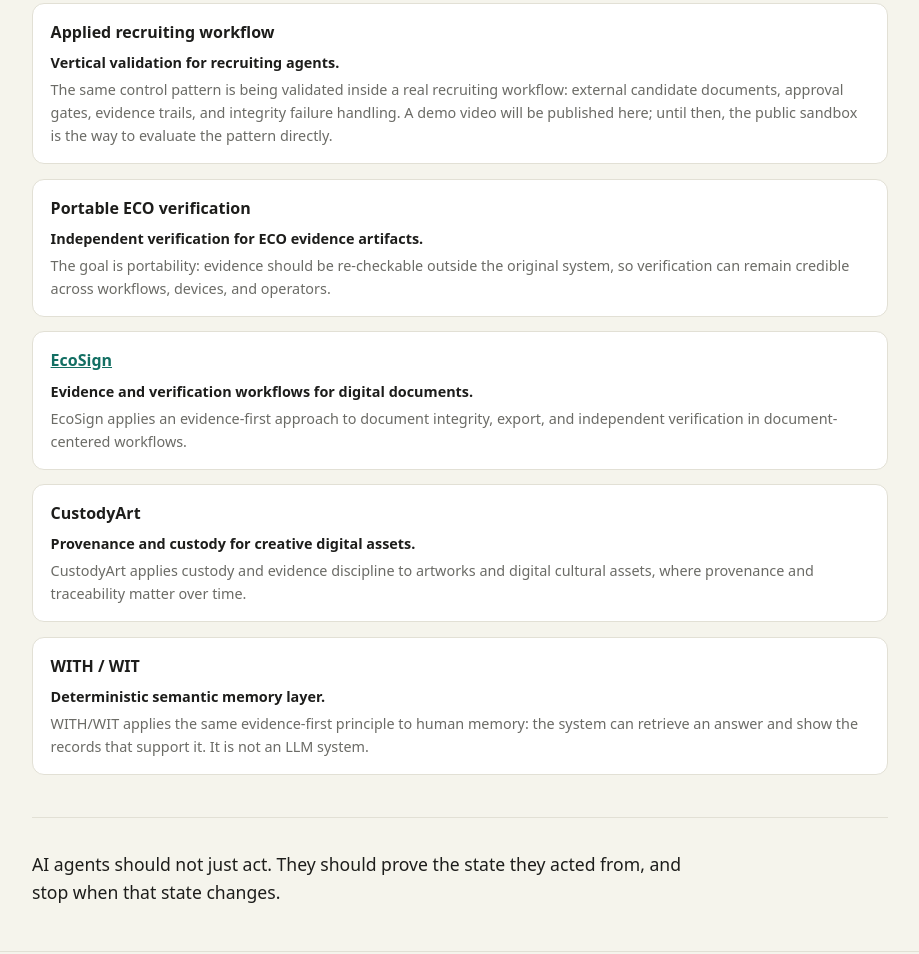
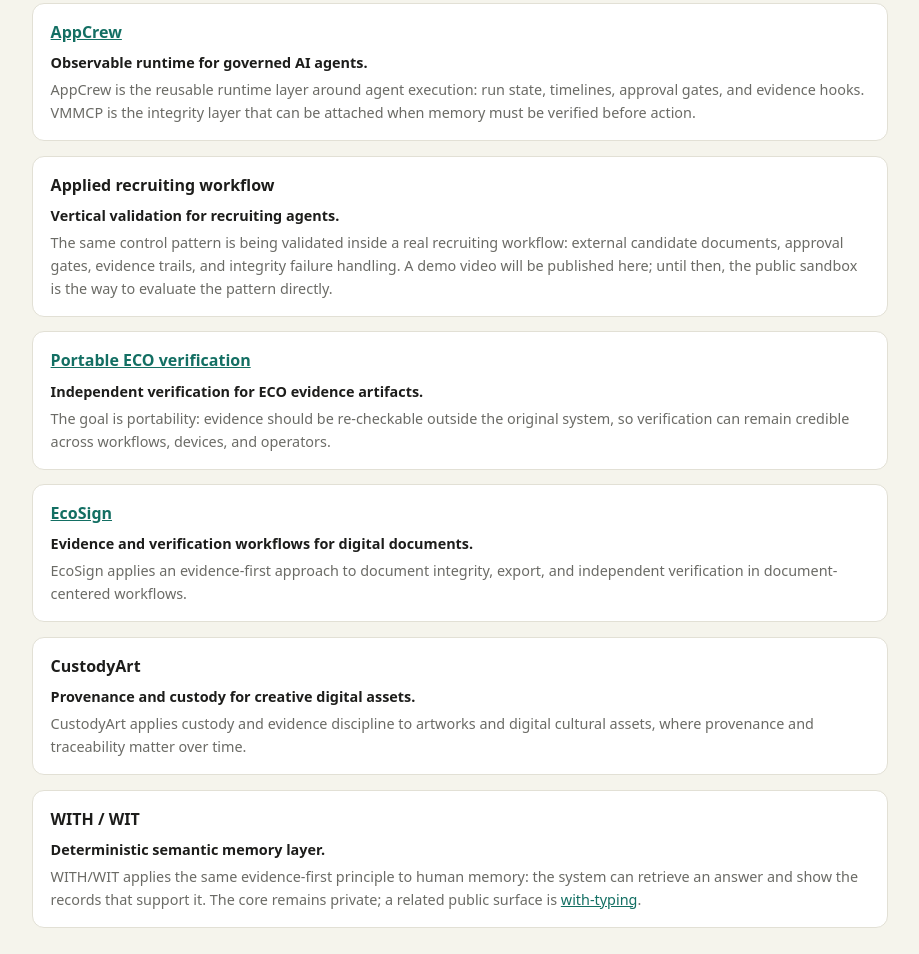
Before and after one commit to TemporalDynamics/verifiable-memory-mcp, a website: page index.html in a window 1280 px wide. Shown: the part 4499-5453 px from the top of the page, without its empty margins (180-1099 px from the left). Drawn offline with Linux system fonts and the light colour scheme.

Commit message:
Link public ecosystem surfaces

```diff
--- a/index.html
+++ b/index.html
@@ -410,12 +410,17 @@
     </p>
     <div class="ecosystem-list">
       <div class="ecosystem-item">
+        <h3><a href="https://github.com/TemporalDynamics/AppCrew">AppCrew</a></h3>
+        <p class="subhead">Observable runtime for governed AI agents.</p>
+        <p>AppCrew is the reusable runtime layer around agent execution: run state, timelines, approval gates, and evidence hooks. VMMCP is the integrity layer that can be attached when memory must be verified before action.</p>
+      </div>
+      <div class="ecosystem-item">
         <h3>Applied recruiting workflow</h3>
         <p class="subhead">Vertical validation for recruiting agents.</p>
         <p>The same control pattern is being validated inside a real recruiting workflow: external candidate documents, approval gates, evidence trails, and integrity failure handling. A demo video will be published here; until then, the public sandbox is the way to evaluate the pattern directly.</p>
       </div>
       <div class="ecosystem-item">
-        <h3>Portable ECO verification</h3>
+        <h3><a href="./verifier/index.html">Portable ECO verification</a></h3>
         <p class="subhead">Independent verification for ECO evidence artifacts.</p>
         <p>The goal is portability: evidence should be re-checkable outside the original system, so verification can remain credible across workflows, devices, and operators.</p>
       </div>
@@ -432,7 +437,7 @@
       <div class="ecosystem-item">
         <h3>WITH / WIT</h3>
         <p class="subhead">Deterministic semantic memory layer.</p>
-        <p>WITH/WIT applies the same evidence-first principle to human memory: the system can retrieve an answer and show the records that support it. It is not an LLM system.</p>
+        <p>WITH/WIT applies the same evidence-first principle to human memory: the system can retrieve an answer and show the records that support it. The core remains private; a related public surface is <a href="https://github.com/TemporalDynamics/with-typing">with-typing</a>.</p>
       </div>
     </div>
   </section>
```
Also changed, not shown: README.md.
